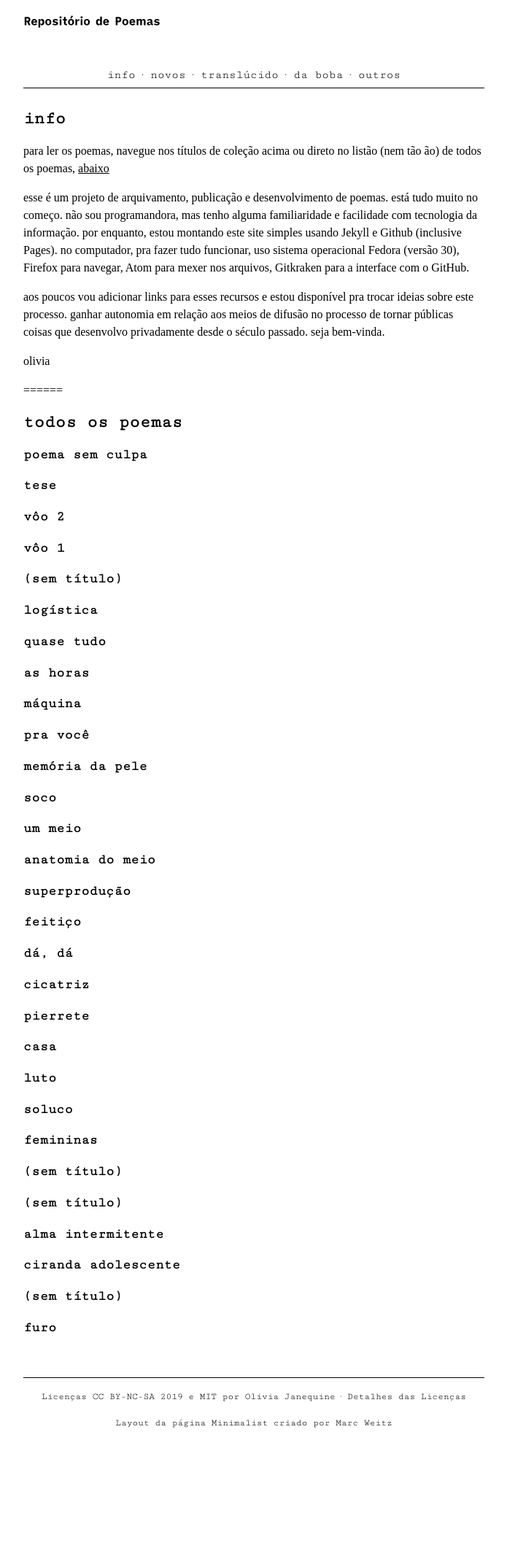
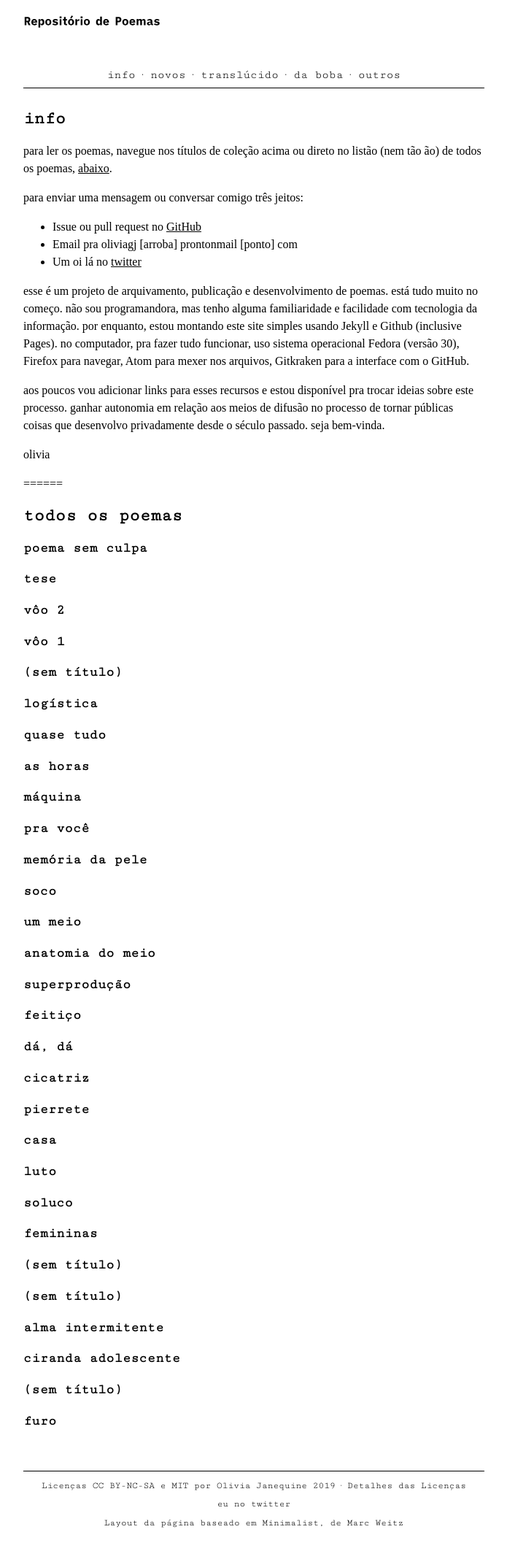
Before and after one commit to olivia-olivia/olivia-olivia.github.io, a Jekyll site: the page built from index.md, in a window 1280 px wide. Shown: the whole page at 73% size, without its empty margins (292-987 px from the left). Built offline with Jekyll 4.4.1, drawn with Linux system fonts in a browser that asks for light colours; some web fonts are replaced; before the commit the page ends 1994 px from its top, so only the background shows below that.

Commit message:
adicionando modos de contato gerais

```diff
--- a/_includes/footer.html
+++ b/_includes/footer.html
@@ -1,9 +1,12 @@
 <div id="footer">
   <p>
-    Licenças CC BY-NC-SA 2019 e MIT por {{site.owner}}  ·
+    Licenças CC BY-NC-SA e MIT por {{site.owner}} 2019 ·
     <a href="{{site.url}}{{site.baseurl}}/licencas/">Detalhes das Licenças</a>
   </p>
   <p>
-    <a href="https://github.com/Trybnetic/minimalist/">Layout da página Minimalist criado por Marc Weitz</a>
+    <a href="https://twitter.com/oliviagj">eu no twitter</a>
+  </p>
+  <p>
+    <a href="https://github.com/Trybnetic/minimalist/">Layout da página baseado em Minimalist, de Marc Weitz</a>
   </p>
 </div>
--- a/assets/css/style.css
+++ b/assets/css/style.css
@@ -73,6 +73,7 @@ a:hover	{
 	text-align:center;
 	margin:auto;
 	font-size:0.8em;
+	line-height: 100%;
 	margin-bottom:10px;
 	padding-bottom:10px;
 	border-top: 1px solid #000;
--- a/index.md
+++ b/index.md
@@ -6,7 +6,14 @@ layout: default
 title: info
 ---
 
-para ler os poemas, navegue nos títulos de coleção acima ou direto no listão (nem tão ão) de todos os poemas, [abaixo](#todos-os-poemas)
+para ler os poemas, navegue nos títulos de coleção acima ou direto no listão
+(nem tão ão) de todos os poemas, [abaixo](#todos-os-poemas).
+
+para enviar uma mensagem ou conversar comigo três jeitos:
+- Issue ou pull request no [GitHub](https://github.com/olivia-olivia/olivia-olivia.github.io)
+- Email pra oliviagj [arroba] prontonmail [ponto] com
+- Um oi lá no [twitter](http://twitter.com/oliviagj/)
+
 
 esse é um projeto de arquivamento, publicação e desenvolvimento de poemas.
 está tudo muito no começo. não sou programandora, mas tenho alguma familiaridade
```
